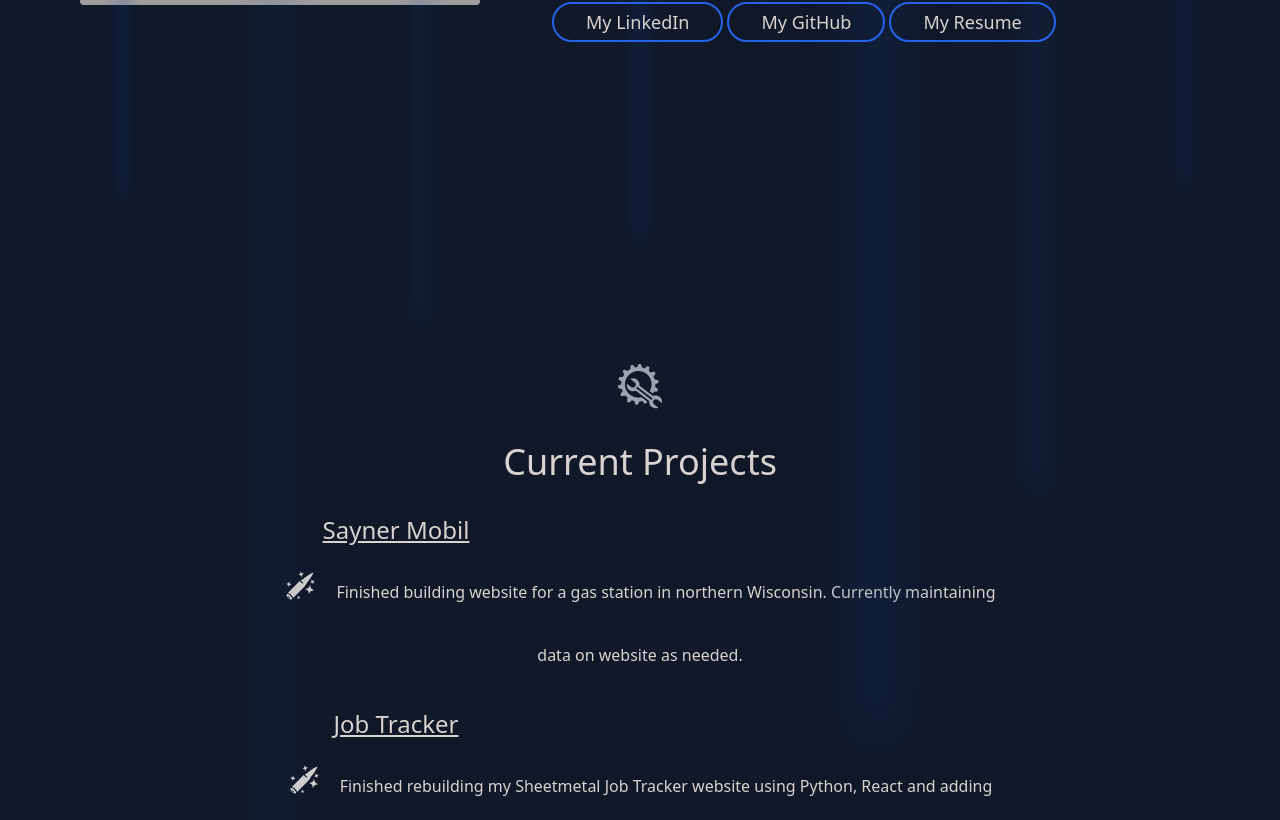
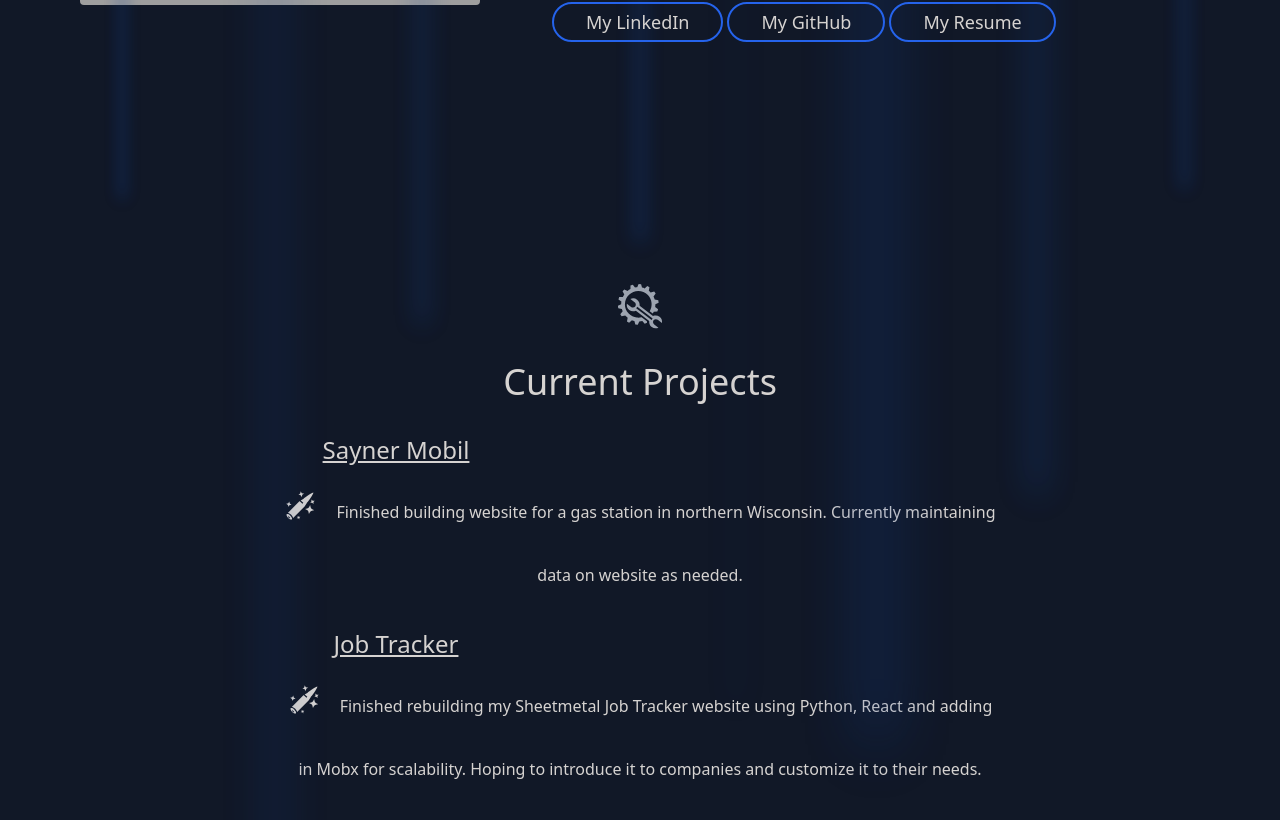
Before and after one commit to J-Gulledge19/Portfolio, a React (Create React App) app: page / in a window 1280 px wide. Shown: the part 560-1380 px from the top of the page. Built offline with nearby package versions, Linux system fonts and the light colour scheme; grey boxes are pictures that could not be loaded.

Commit message:
Changed margin

```diff
--- a/src/components/Currentwork.js
+++ b/src/components/Currentwork.js
@@ -5,7 +5,7 @@ import { GiSilverBullet } from 'react-icons/gi';
 export default function CurrentWork() {
   return (
     <section id="currentwork" className="text-gray-400 bg-gray-900 body-font">
-      <div className="container px-5 py-10 mx-auto text-center lg:px-40 mt-20">
+      <div className="container px-5 py-10 mx-auto text-center lg:px-40 mt-15">
         <div className="flex flex-col w-full mb-20">
           <GiAutoRepair className="mx-auto inline-block w-12 h-20 mb-4 mt-20" />
           <h1 className="sm:text-4xl text-3xl font-medium title-font mb-4 text-stone-300">
```
